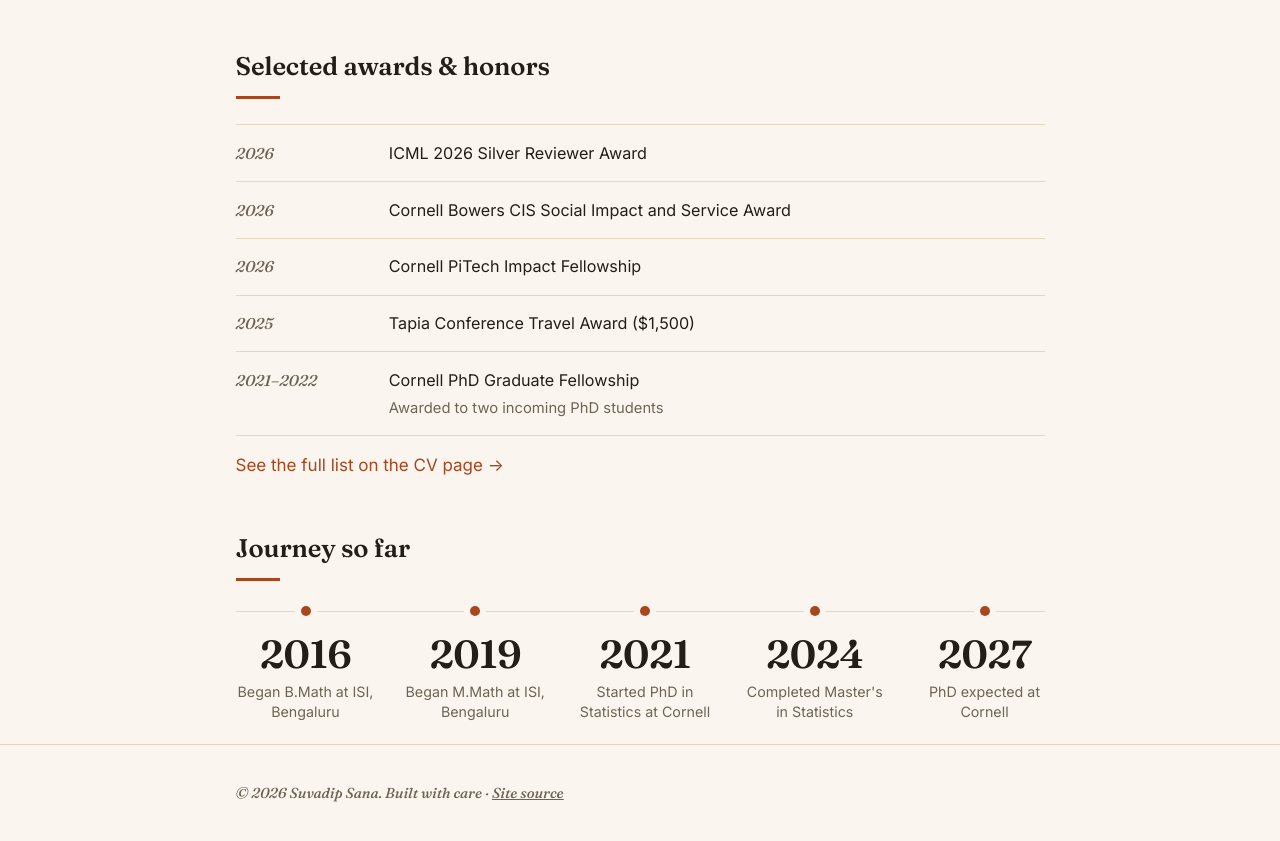
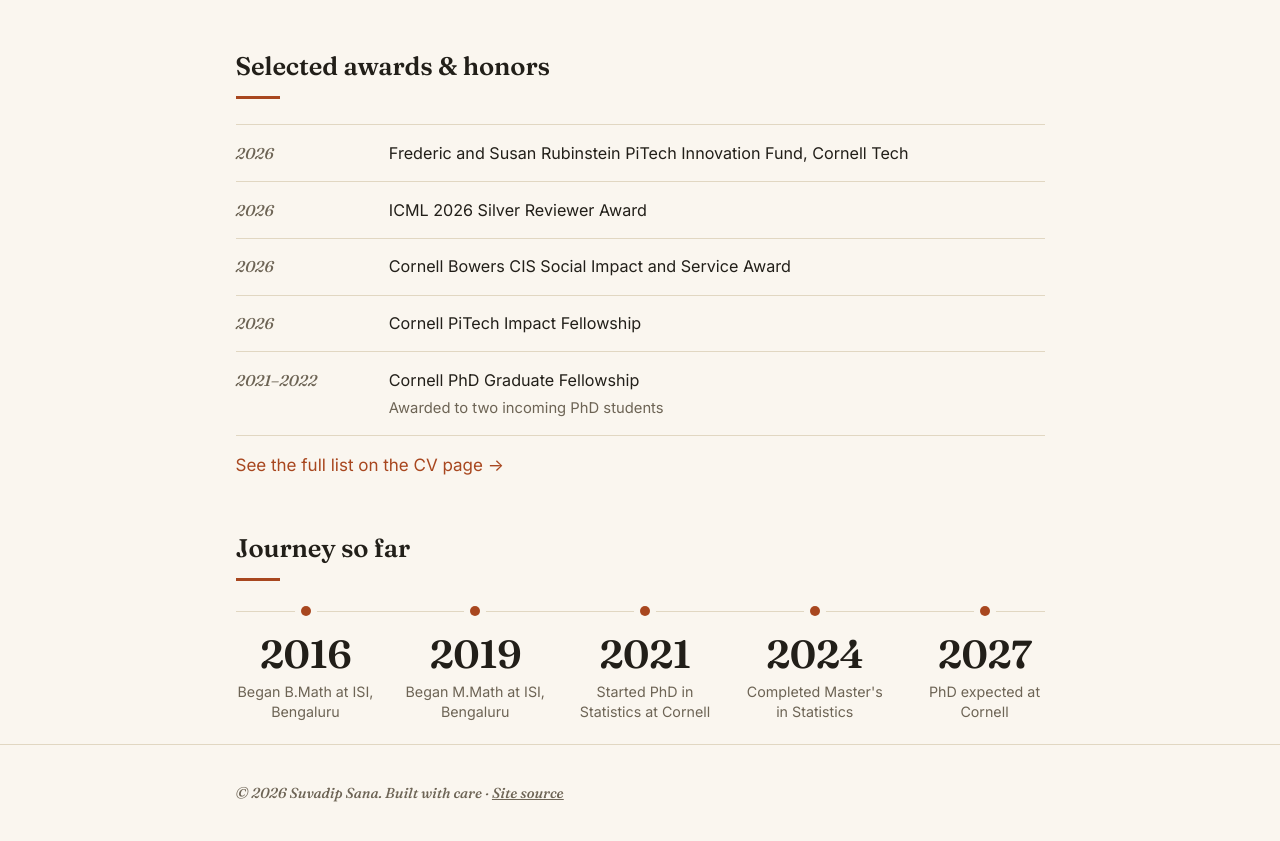
Before and after one commit to Suvadip2776/Suvadip_Website, a plain HTML site: page index.html in a window 1280 px wide. Shown: the part 1566-2407 px from the top of the page. Drawn offline with Linux system fonts and the light colour scheme.

Commit message:
Homepage: swap Tapia award for the Rubinstein PiTech fund

```diff
--- a/index.html
+++ b/index.html
@@ -111,10 +111,10 @@
   <section>
     <h2>Selected awards &amp; honors</h2>
     <ul class="simple-list">
+      <li><span class="when">2026</span><span class="what">Frederic and Susan Rubinstein PiTech Innovation Fund, Cornell Tech</span></li>
       <li><span class="when">2026</span><span class="what">ICML 2026 Silver Reviewer Award</span></li>
       <li><span class="when">2026</span><span class="what">Cornell Bowers CIS Social Impact and Service Award</span></li>
       <li><span class="when">2026</span><span class="what">Cornell PiTech Impact Fellowship</span></li>
-      <li><span class="when">2025</span><span class="what">Tapia Conference Travel Award ($1,500)</span></li>
       <li><span class="when">2021–2022</span><span class="what">Cornell PhD Graduate Fellowship <span class="meta">Awarded to two incoming PhD students</span></span></li>
     </ul>
     <p style="margin-top: 0.9rem;"><a href="cv.html#awards">See the full list on the CV page →</a></p>
```
